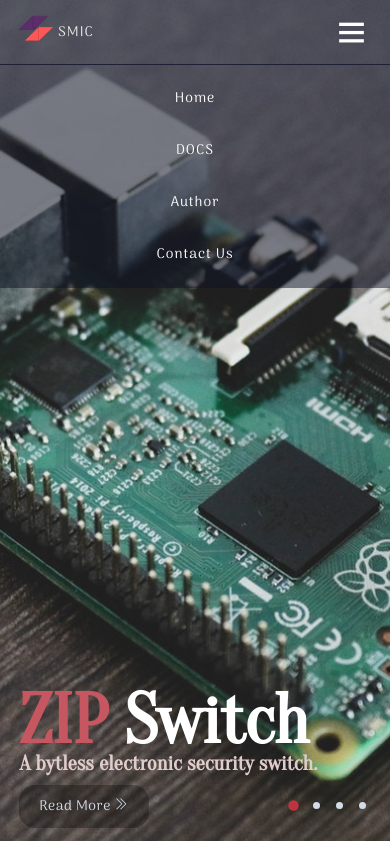
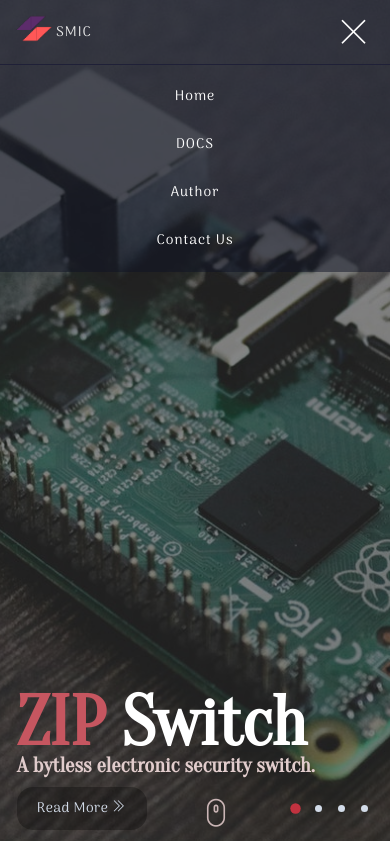
Before and after one commit to dacosta007/zipSwitch-site, a plain HTML site: page index.html in a window 390 px wide. Both pictures are taken after a click on the icon 351 px from the left and 32 px from the top of the page. Shown: the top 841 px of the page. Drawn offline with Linux system fonts and the light colour scheme.

Commit message:
fine-tune section contanier CSS class for responsiveness

```diff
--- a/assets/SCSS/_animations.scss
+++ b/assets/SCSS/_animations.scss
@@ -1,5 +1,6 @@
-.fade-animation {
-  animation: fade 600ms;
+// Animation classes
+.fade {
+  animation: fade 1s;
 }
 
 // Fade animation effect
--- a/assets/SCSS/_containers.scss
+++ b/assets/SCSS/_containers.scss
@@ -1,7 +1,8 @@
 /* containers */
 .section {
-  position: relative;
-  padding: 1rem 1.5rem;
+  width: 100%;
+  margin: 0 auto 0 auto;
+  padding: 0 15px 0 15px;
 }
 
 .flex-container {
--- a/assets/SCSS/_mixins.scss
+++ b/assets/SCSS/_mixins.scss
@@ -6,19 +6,19 @@
 }
 
 @mixin mediaMd {
-  @media screen and (max-width: 768px) {
+  @media screen and (min-width: 501px) and (max-width: 768px) {
     @content;
   }
 }
 
 @mixin mediaLg {
-  @media screen and (min-width: 769px) and (max-width: 1170px) {
+  @media screen and (min-width: 769px) and (max-width: 1024px) {
     @content;
   }
 }
 
 @mixin mediaXl {
-  @media screen and (min-width: 1170px) {
+  @media screen and (min-width: 1200px) {
     @content;
   }
 }
--- a/assets/SCSS/_mobile.scss
+++ b/assets/SCSS/_mobile.scss
@@ -1,23 +1,78 @@
 // Wildscreen Devices
 @include mediaXl {
+  .section {
+    max-width: 1140px;
+  }
 
+  .callout-section {
+
+    .img-slide-indicator-container {
+      padding: 0 3rem;
+    }
+
+    .callout-text-container {
+      padding: 0 3rem 2rem 3rem;
+
+      h1 {
+        font-size: 11vw;
+      }
+
+      h2 {
+        font-size: 2rem;
+      }
+    }
+  }
 }
 
 // Desktop & Laptop Devices
 @include mediaLg {
-  // .navbar {
+  .section {
+    max-width: 960px;
+  }
 
-  //   &-brand {
-  //     .small-device-menu-icon {
-  //       display: none;
-  //     }
-  //   }
-  // }
+  .callout-section {
+
+    .img-slide-indicator-container {
+      padding: 0 3rem;
+    }
+
+    .callout-text-container {
+      padding: 0 3rem 2rem 3rem;
+
+      h1 {
+        font-size: 11vw;
+      }
+
+      h2 {
+        font-size: 2rem;
+      }
+    }
+  }
 }
 
 // Tablet & Small Devices
 @include mediaMd {
+  .section {
+    max-width: 720px;
+  }
 
+  .callout-section {
+
+    .img-slide-indicator-container {
+      padding: 0 3rem !important;
+    }
+    .callout-text-container {
+      padding: 0 3rem 2rem 3rem !important;
+
+      h1 {
+        font-size: 15vw;
+      }
+
+      h2 {
+        font-size: 2rem;
+      }
+    }
+  }
 }
 
 // Smartphone Devices
@@ -98,4 +153,8 @@
       }
     }
   }
+
+  .section {
+    max-width: 540px;
+  }
 }
--- a/assets/SCSS/_reset.scss
+++ b/assets/SCSS/_reset.scss
@@ -4,7 +4,11 @@
   padding: 0;
 }
 
-body {
+html {
+  scroll-behavior: smooth;
+}
+
+html, body {
   background: #f7f8fe;
   color: #333333;
   font-family: $main-font-family, 'Segoe UI', Tahoma, Geneva, Verdana, sans-serif;
--- a/assets/SCSS/main.scss
+++ b/assets/SCSS/main.scss
@@ -52,7 +52,7 @@
       justify-content: center;
       width: 100%;
 
-      i.ti-menu {
+      i {
         font-weight: 100;
         font-size: 28px;
         padding: 0.3em;
@@ -105,7 +105,6 @@
 
   .device-img-slide-container, .img-slide-indicator-container {
     position: absolute;
-    z-index: -2;
     width: 100%;
     height: 100%;
   }
@@ -113,6 +112,7 @@
   .device-img-slide-container {
     .device-img {
       height: 100%;
+      display: none;
 
       img {
         width: 100%;
@@ -125,10 +125,6 @@
         display: block;
       }
     }
-
-    .device-img:not(:first-of-type) {
-      display: none;
-    }
   }
 
   .img-slide-indicator-container {
@@ -140,6 +136,7 @@
     align-items: flex-end;
     justify-content: center;
     padding: 0 1rem;
+    background: rgba($black-color, $alpha: 0.5);
 
 
     .img-slide-indicator {
@@ -162,12 +159,11 @@
     position: absolute;
     width: 100%;
     height: 100%;
-    // z-index: 1;
     display: flex;
     flex-direction: column;
     justify-content: flex-end;
     padding: 0 1.5rem 1rem 1.5rem;
-    // background: rgba($color: #000000, $alpha: 0.4);
+
 
     h1, h2 {
       font-family: $call-out-font-title;
@@ -191,6 +187,28 @@
       transform: translateY(-10px);
     }
   }
+
+  .scroll-down {
+    position: absolute;
+    display: flex;
+    color: #cab5b5;
+    bottom: 10px;
+    left: 50%;
+    padding: 0.5em;
+    border-radius: 50%;
+    overflow: hidden;
+    text-decoration: none;
+
+    i {
+      font-size: 2rem;
+    }
+
+    &:hover {
+      background: rgba(0, 0, 0, 0.5);
+      color: $white-color;
+      transition: background ease;
+    }
+  }
 }
 
 // Mobile or hand-held devices style(for site responsiveness)
--- a/assets/js/main.js
+++ b/assets/js/main.js
@@ -18,14 +18,21 @@ const smallNav = () => {
   let navbar = query(document, '.navbar');
 
   menuIconBtn.addEventListener('click', () => {
-    // toggle navbar menu btwn display(flex & none)
+    if(menuIconBtn.classList.contains('ti-menu')) {
+      menuIconBtn.classList.remove('ti-menu');
+      menuIconBtn.classList.add('ti-close');
+    } else {
+      menuIconBtn.classList.add('ti-menu');
+      menuIconBtn.classList.remove('ti-close');
+    }
+    // menuIconBtn.classList.toggle('-');
     navbar.classList.toggle('navbarBg');
     navbarMenu.classList.toggle('showNav');
   });
 }
 
 // handles img slide on the page first section
-const imgSlideIndx = 0;
+let imgSlideIndx = 0;
 const showImgSlides = () => {
   let imgIndicators = queryAll(document, '.img-slide-indicator');
   let imgContainers = queryAll(document, '.device-img');
@@ -33,16 +40,23 @@ const showImgSlides = () => {
   // increment imgSlideIndx value
   imgSlideIndx++;
   // check to see if reach end of img count: to repeat action
-  if(imgSlideIndx > imgContainers.length) { imgSlideIndx = 0 }
+  if(imgSlideIndx > (imgContainers.length - 1)) { imgSlideIndx = 0; }
 
-  imgContainers.forEach(img => {
+  // hide all the img at initialization of the page load
+  for(let i = 0; i < imgContainers.length; i++) {
+    imgContainers[i].classList.remove('active');
+    imgIndicators[i].classList.remove('active');
+  }
+  // display img  required img (base on img slide count)
+  imgContainers[imgSlideIndx].classList.add('active');
+  imgIndicators[imgSlideIndx].classList.add('active');
 
-    console.log(img.children[0].getAttribute('alt'));
-  });
-  // console.log(imgs.length, imgIndicators.length, imgSlideIndx);
+  // auto slide image, and show indicator after 6seconds
+  setTimeout(showImgSlides, 6000);
 };
 
 
+/* ***** Event Handlers ***** */
 // handles navbar transparency
 window.addEventListener('scroll', () => {
   let windowScrl = window.scrollY;
@@ -54,6 +68,7 @@ window.addEventListener('scroll', () => {
   }
 });
 
+// document.addEventListener('DOMContentLoaded', showImgSlides);
 
 // Init small device navbar
 document.addEventListener('load', smallNav());
--- a/index.html
+++ b/index.html
@@ -42,16 +42,16 @@
   <section class="callout-section">
     <!-- device image slide (in the container's background) -->
     <div class="device-img-slide-container">
-      <div class="device-img">
+      <div class="device-img active fade">
         <img src="/assets/images/silver-and-green-circuit-board-1472443.jpg" alt="device_img_1" width="300" height="auto">
       </div>
-      <div class="device-img">
+      <div class="device-img fade">
         <img src="/assets/images/shallow-focus-lens-photo-of-computer-processor-1432676.jpg" alt="device_img_2" width="300" height="auto">
       </div>
-      <div class="device-img">
+      <div class="device-img fade">
         <img src="/assets/images/alexandre-debieve-FO7JIlwjOtU-unsplash.jpg" alt="device_img_3" width="300" height="auto">
       </div>
-      <div class="device-img">
+      <div class="device-img fade">
         <img src="/assets/images/black-and-gray-motherboard-2582932.jpg" alt="device_img_4" width="300" height="auto">
       </div>
     </div>
@@ -76,10 +76,15 @@
         </a>
       </div>
     </div>
+
+    <!-- help scroll to second section of the homepage -->
+    <a href="#secondSection" class="scroll-down">
+      <i class="ti ti-mouse"></i>
+    </a>
   </section>
 
   <!-- Second section (gives brief & short importance of the device) -->
-  <section class="section">
+  <section class="section" id="secondSection">
     <!-- section insightful title heading -->
     <div class="section-title">
       <h2 class="">main section title</h2>
```
Also changed, not shown: assets/css/main.css.
